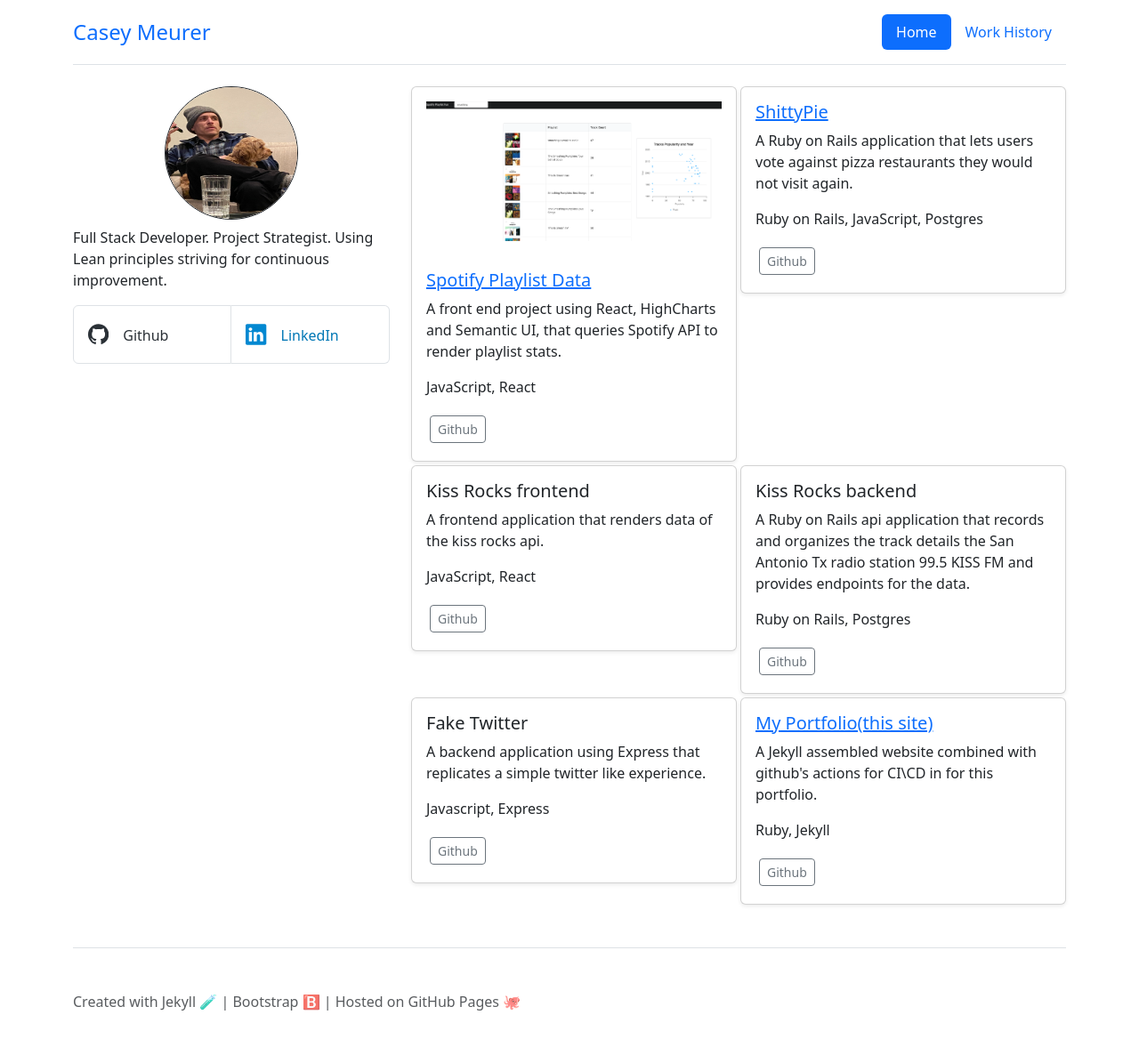
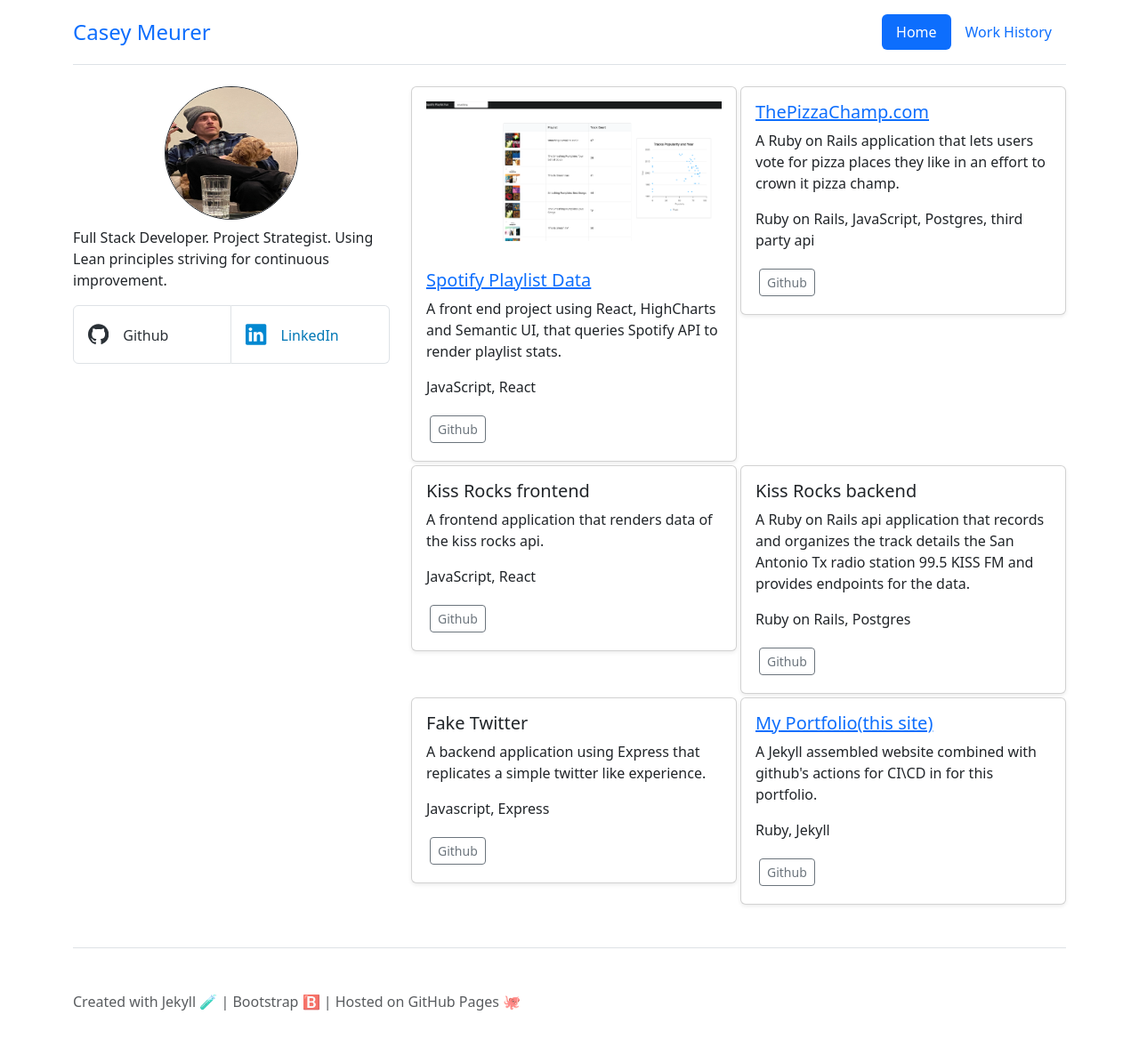
Before and after one commit to Meerkat81/my_portfolio, a Jekyll site: the page built from index.html, in a window 1280 px wide. Shown: the whole page at 89% size. Built offline with Jekyll 4.4.1, drawn with Linux system fonts in a browser that asks for light colours.

Commit message:
add pizza champ

```diff
--- a/_data/github_repos.yml
+++ b/_data/github_repos.yml
@@ -5,11 +5,11 @@
   image: spotify-playlist.png
   techs: JavaScript, React
 
-- title: ShittyPie
-  url: https://www.shittypie.com
-  repo: https://github.com/Meerkat81/shit_pizza
-  description: A Ruby on Rails application that lets users vote against pizza restaurants they would not visit again.
-  techs: Ruby on Rails, JavaScript, Postgres
+- title: ThePizzaChamp.com
+  url: https://www.thepizzachamp.com
+  repo: https://github.com/Meerkat81/boss-pizza
+  description: A Ruby on Rails application that lets users vote for pizza places they like in an effort to crown it pizza champ.
+  techs: Ruby on Rails, JavaScript, Postgres, third party api
 
 - title: Kiss Rocks frontend
   url:
```
